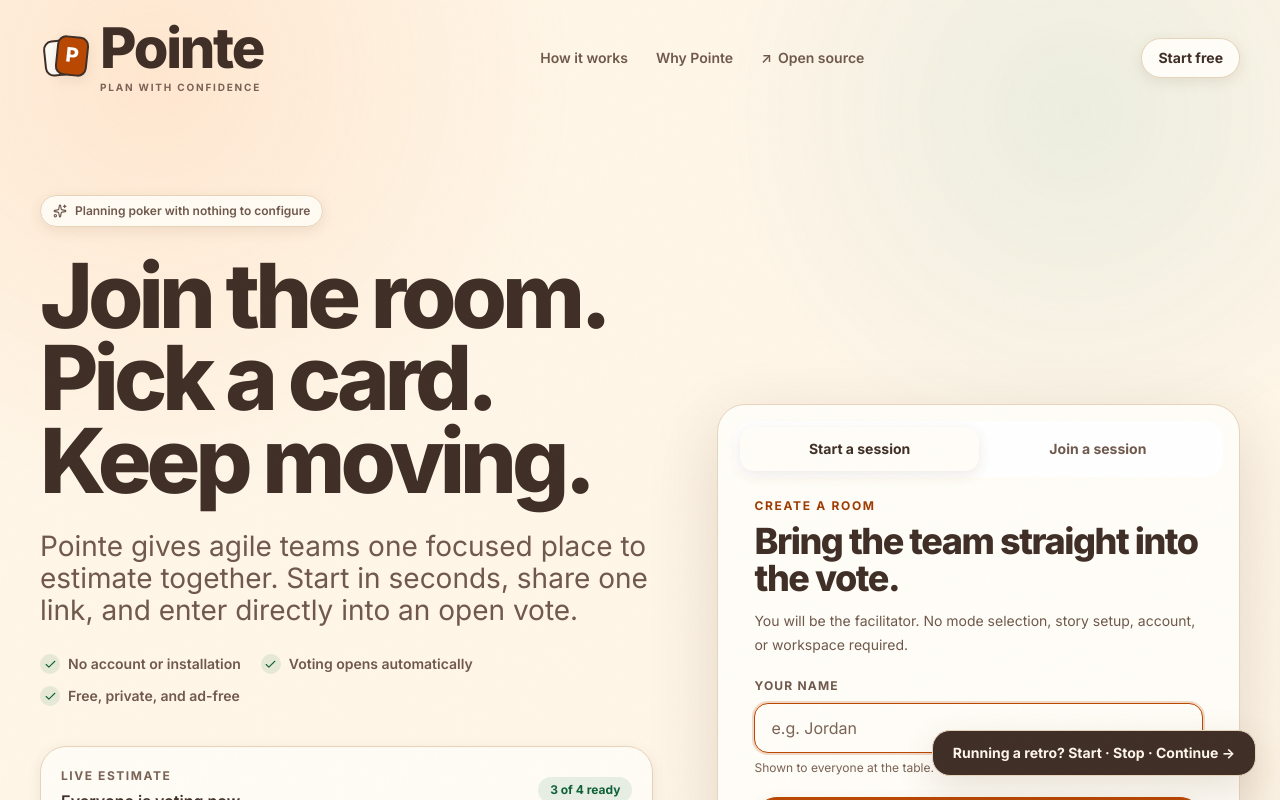
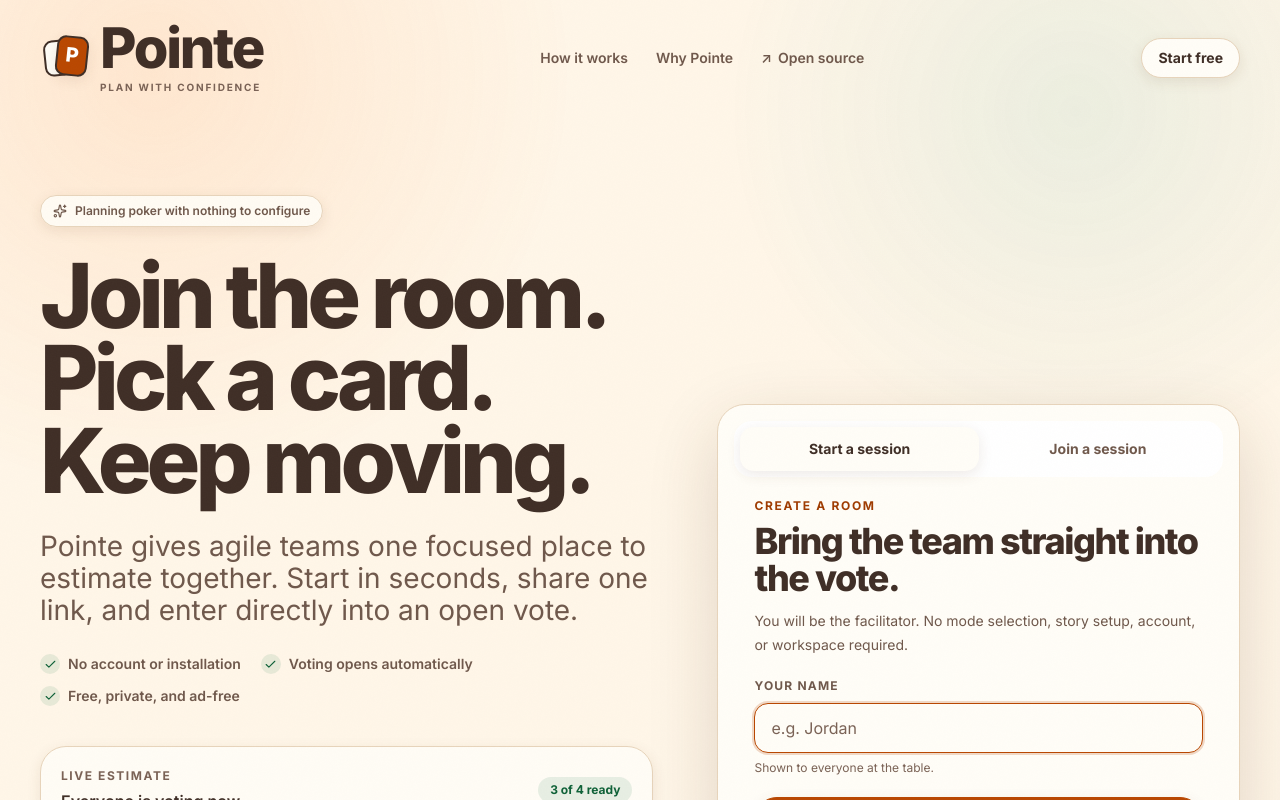
Before and after one commit to jderomanis1/pointe, a React (Vite) app in the folder apps/web/: page / in a window 1280 px wide. Shown: the top 800 px of the page. Built offline with nearby package versions, Linux system fonts and the light colour scheme.

Commit message:
Remove retrospective routes and promotion

```diff
--- a/apps/web/src/App.tsx
+++ b/apps/web/src/App.tsx
@@ -1,9 +1,7 @@
-import { Link, Route, Routes, useLocation, useParams } from 'react-router-dom';
+import { Route, Routes, useParams } from 'react-router-dom';
 import { Preview } from './Preview';
 import { CreatePage } from './pages/CreatePage';
 import { NotFound } from './pages/NotFound';
-import { RetroHomePage } from './pages/RetroHomePage';
-import { RetroPage } from './pages/RetroPage';
 import { RoomPage } from './pages/RoomPage';
 import { isRoomSlug } from './lib/slug';
 
@@ -13,37 +11,13 @@ function SlugRoute() {
   return <RoomPage slug={slug} />;
 }
 
-function RetroSlugRoute() {
-  const { slug = '' } = useParams<{ slug: string }>();
-  if (!isRoomSlug(slug)) return <NotFound />;
-  return <RetroPage slug={slug} />;
-}
-
-function ProductDock() {
-  const location = useLocation();
-  if (location.pathname !== '/') return null;
-  return (
-    <Link
-      to="/retro"
-      className="fixed bottom-4 right-4 z-40 max-w-[calc(100vw-2rem)] rounded-[18px] border border-hairline bg-text px-5 py-3 text-sm font-bold text-bg shadow-pop transition-transform hover:-translate-y-1 focus-visible:outline-none focus-visible:ring-2 focus-visible:ring-accent sm:bottom-6 sm:right-6"
-    >
-      Running a retro? Start · Stop · Continue →
-    </Link>
-  );
-}
-
 export function App() {
   return (
-    <>
     <Routes>
       <Route path="/" element={<CreatePage />} />
-        <Route path="/retro" element={<RetroHomePage />} />
-        <Route path="/retro/:slug" element={<RetroSlugRoute />} />
       <Route path="/preview" element={<Preview />} />
       <Route path="/:slug" element={<SlugRoute />} />
       <Route path="*" element={<NotFound />} />
     </Routes>
-      <ProductDock />
-    </>
   );
 }
```
Lines whose indentation alone changed are shown as unchanged.
